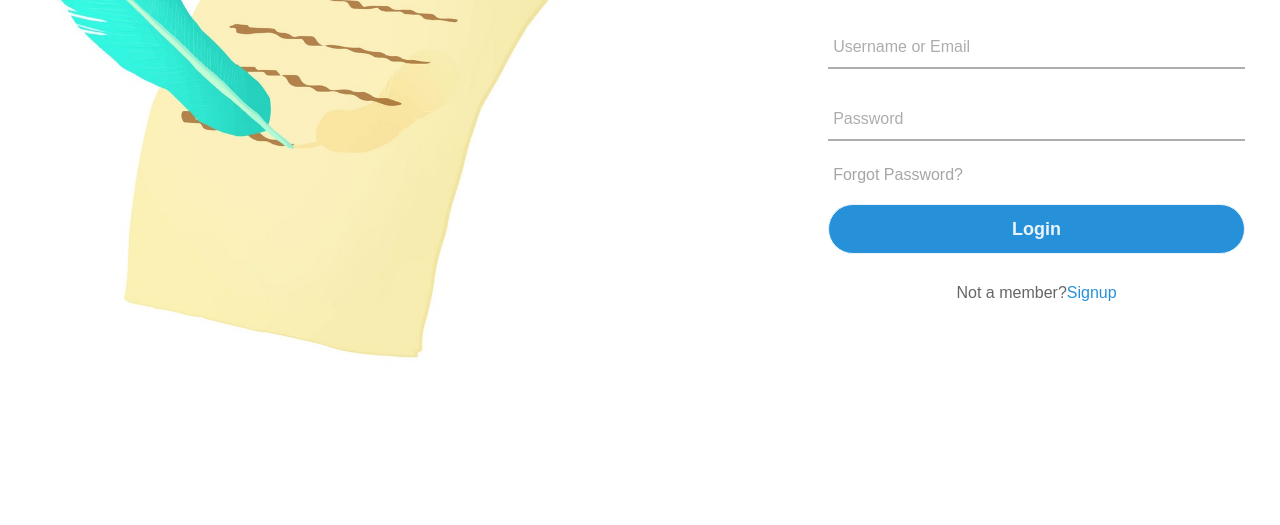
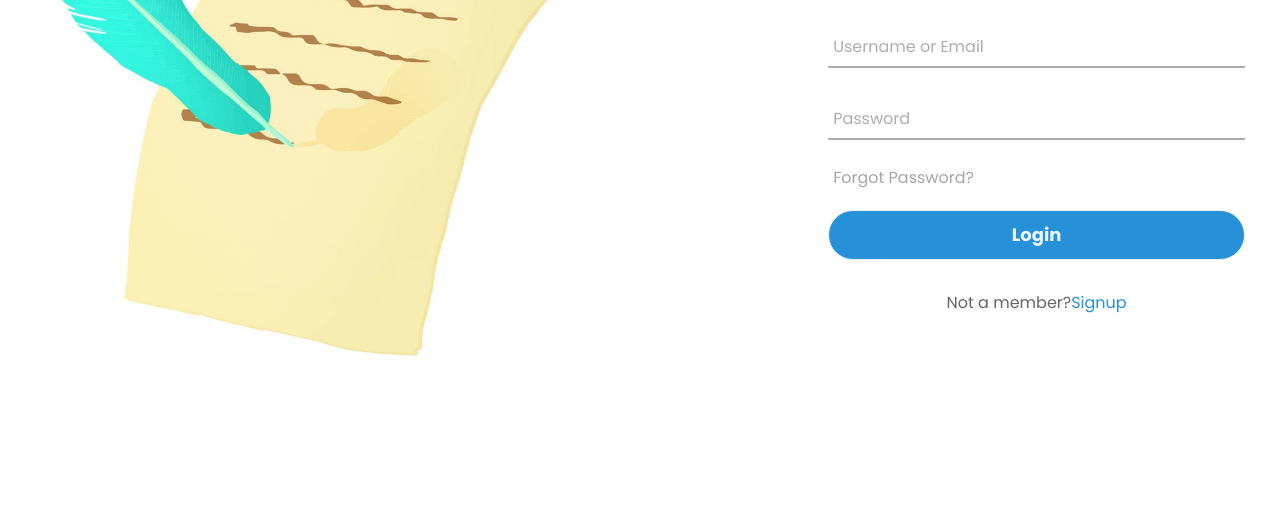
Before and after one commit to Karthikrajatp/Wordspire, a plain HTML site: page login.html in a window 1280 px wide. Shown: the part 283-808 px from the top of the page. Drawn offline with Linux system fonts and the light colour scheme.

Commit message:
Poppins font update

```diff
--- a/login.html
+++ b/login.html
@@ -1,90 +1,97 @@
 <!DOCTYPE html>
 <html lang="en">
   <head>
-    <meta charset="UTF-8">
-    <meta http-equiv="X-UA-Compatible" content="IE=edge">
-    <meta name="viewport" content="width=device-width, initial-scale=1.0">
+    <meta charset="UTF-8" />
+    <meta http-equiv="X-UA-Compatible" content="IE=edge" />
+    <meta name="viewport" content="width=device-width, initial-scale=1.0" />
     <title>The Scriber's Den</title>
     <style>
-        html{
+         @import url("https://fonts.googleapis.com/css2?family=Poppins:wght@200;300;400;500;600;700&display=swap");
+     *{
+        font-family: Poppins;
+      }
+      html {
         width: 100%;
         height: 100%;
       }
-        body{
+      body {
         overflow: hidden;
         width: inherit;
         height: inherit;
         font-family: Arial, Helvetica, sans-serif;
       }
-        .login{
+      .log{
+        background-color: white;
+      }
+      .login {
         overflow: hidden;
         background-color: rgb(255, 255, 255);
         border-radius: 10px;
-          width:auto;
+        width: auto;
       }
-        .login h1{
+      .login h1 {
         text-align: center;
-            padding:0 0 20px 0;
+        padding: 0 0 20px 0;
         border-bottom: 1px solid silver;
       }
-        .login form{
+      .login form {
         padding: 0 40px;
         box-sizing: border-box;
         align-items: center;
         padding-left: 10%;
       }
-        form .txt_field{
+      form .txt_field {
         position: relative;
         border-bottom: 2px solid #adadad;
         margin: 30px 0;
       }
-        .txt_field input{
-            width:100%;
+      .txt_field input {
+        width: 100%;
         padding: 0 5px;
-            height:40px;
+        height: 40px;
         font-size: 16px;
-            border:none;
+        border: none;
         background: none;
         outline: none;
       }
-        .txt_field label{
-            position:absolute;
+      .txt_field label {
+        position: absolute;
         top: 50%;
         left: 5px;
         color: #adadad;
         transform: translateY(-50%);
         font-size: 16px;
         pointer-events: none;
-            transition: .5s;
+        transition: 0.5s;
       }
-        .txt_field span::before{
-            content: '';
-            position:absolute;
-            top:40px;
-            left:0;
+      .txt_field span::before {
+        content: "";
+        position: absolute;
+        top: 40px;
+        left: 0;
         width: 0%;
         height: 2px;
-            background-color: #d91973 ;
-            transition: .5s;
+        background-color: #d91973;
+        transition: 0.5s;
       }
       .txt_field input:focus ~ label,
-        .txt_field input:valid ~ label{
+      .txt_field input:valid ~ label {
         top: -5px;
         color: #2691d9;
       }
       .txt_field input:focus ~ span::before,
-        .txt_field input:valid ~ span::before{
-            width:100%;
+      .txt_field input:valid ~ span::before {
+        width: 100%;
       }
-        .pass{
+      .pass {
         margin: -5px 0 20px 5px;
         color: #a6a6a6;
         cursor: pointer;
       }
-        .pass:hover{
+      .pass:hover {
         text-decoration: underline;
       }
-        input[type="submit"]{
+      input[type="submit"] {
         width: 100%;
         height: 50px;
         border: 1px solid;
@@ -94,28 +101,28 @@
         color: #e9f4fb;
         font-weight: 700;
         cursor: pointer;
-            outline:none;
+        outline: none;
       }
-        input[type="submit"]:hover{
+      input[type="submit"]:hover {
         background-color: #026aaf;
         border-color: #2691d9;
-            transition: .5s;
+        transition: 0.5s;
       }
-        .signup_link{
+      .signup_link {
         margin: 30px 0;
         text-align: center;
         font-size: 16px;
-            color: #666666
+        color: #666666;
       }
-        .signup_link a{
-            color:#2691d9;
-            text-decoration:none;
+      .signup_link a {
+        color: #2691d9;
+        text-decoration: none;
       }
-        .signup_link a:hover{
-            text-decoration:underline;
+      .signup_link a:hover {
+        text-decoration: underline;
       }
 
-        .outer{
+      .outer {
         width: 100%;
         height: 100%;
         display: flex;
@@ -129,25 +136,30 @@
     <div class="outer">
       <table>
         <tr>
-            <td style="height: 70%; width: 60%;">
-                <img src="penandpaper.jpg" height=60% width=80%>
+          <td style="height: 70%; width: 60%">
+            <img src="penandpaper.jpg" height="60%" width="80%" />
           </td>
           <td class="log">
             <div class="login">
-                <h1 style="justify-content: center;">Welcome to Scriber's Den</h1>
+              <h1 style="justify-content: center">Welcome to WORDSPIRE</h1>
               <form method="post">
                 <div class="txt_field">
-                    <input type="text" required>
+                  <input type="text" required />
                   <span></span>
                   <label>Username or Email</label>
                 </div>
                 <div class="txt_field">
-                        <input type="password" required>
+                  <input type="password" required />
                   <span></span>
                   <label>Password</label>
                 </div>
                 <div class="pass">Forgot Password?</div>
-                    <input type="submit" value="Login" class="button">
+                <input
+                  type="submit"
+                  value="Login"
+                  class="button"
+                  onclick="window.location.href='/Users/karthikrajatp/Desktop/Blogapp/home.html'"
+                />
                 <div class="signup_link">
                   Not a member?<a href="#">Signup</a>
                 </div>
```
Lines whose indentation alone changed are shown as unchanged.
